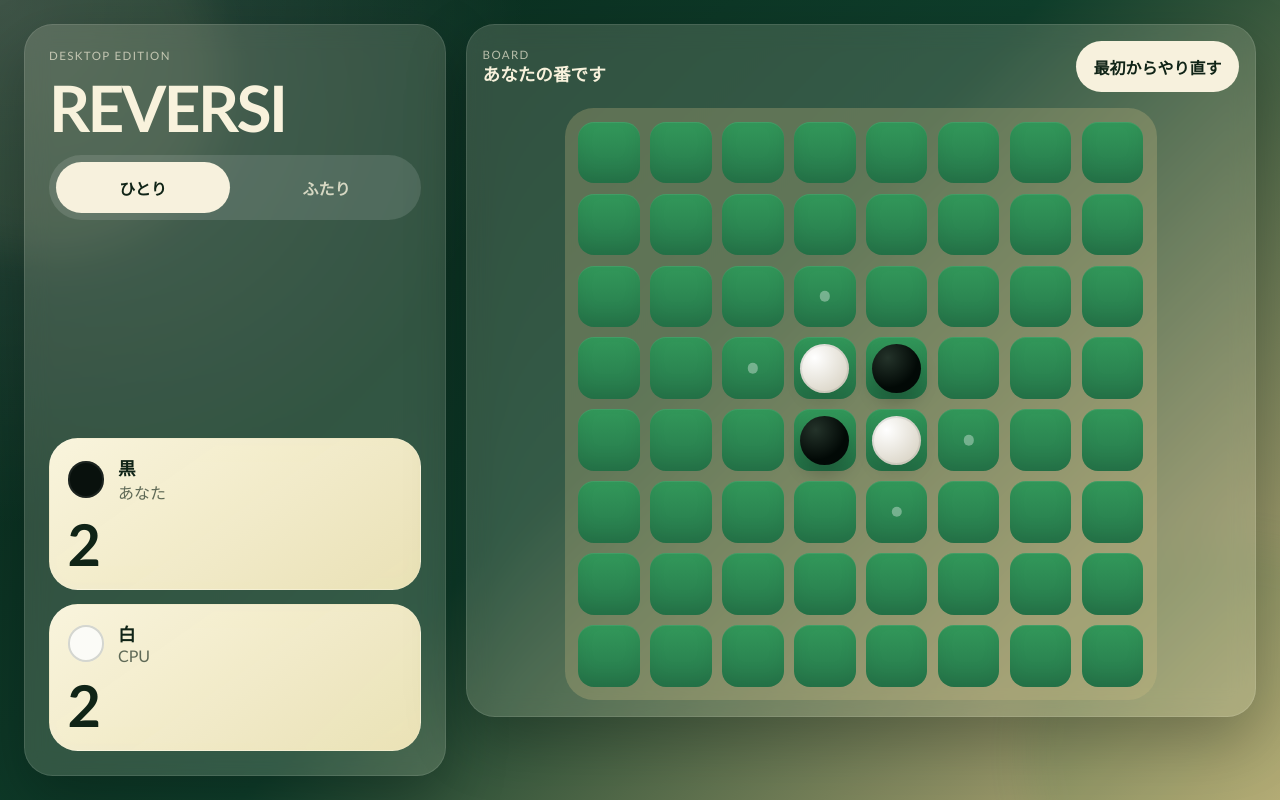
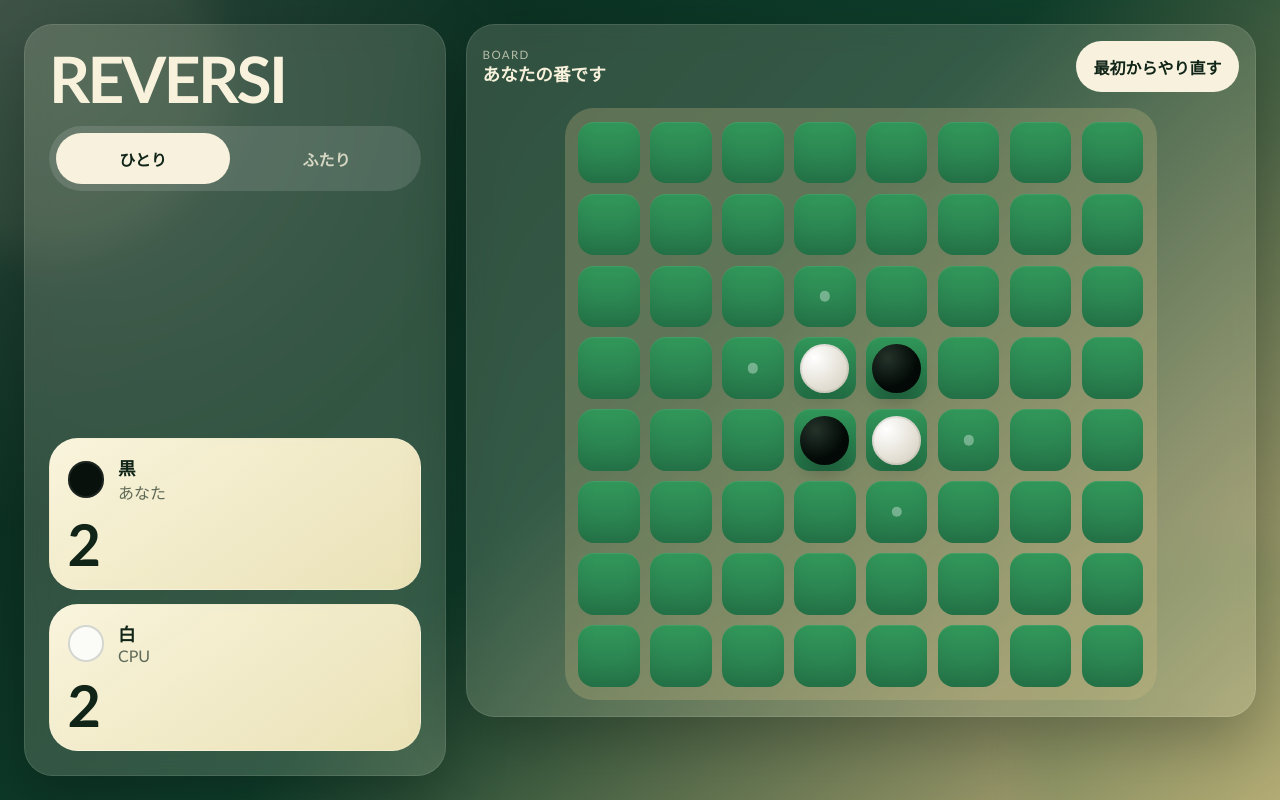
Before and after one commit to HashimotoTakuma0/codex-test, a website: page ReversiDesktop/web/index.html in a window 1280 px wide. Drawn offline with Linux system fonts and the light colour scheme.

Commit message:
Remove desktop label and Windows workflow

```diff
--- a/ReversiDesktop/web/index.html
+++ b/ReversiDesktop/web/index.html
@@ -13,7 +13,6 @@
 
       <main class="layout">
         <section class="hero panel">
-          <p class="eyebrow">Desktop Edition</p>
           <h1>REVERSI</h1>
 
           <div class="mode-switch" role="tablist" aria-label="対戦モード">
```
Also changed, not shown: .github/workflows/windows-build.yml (deleted), ReversiDesktop/README.md.
